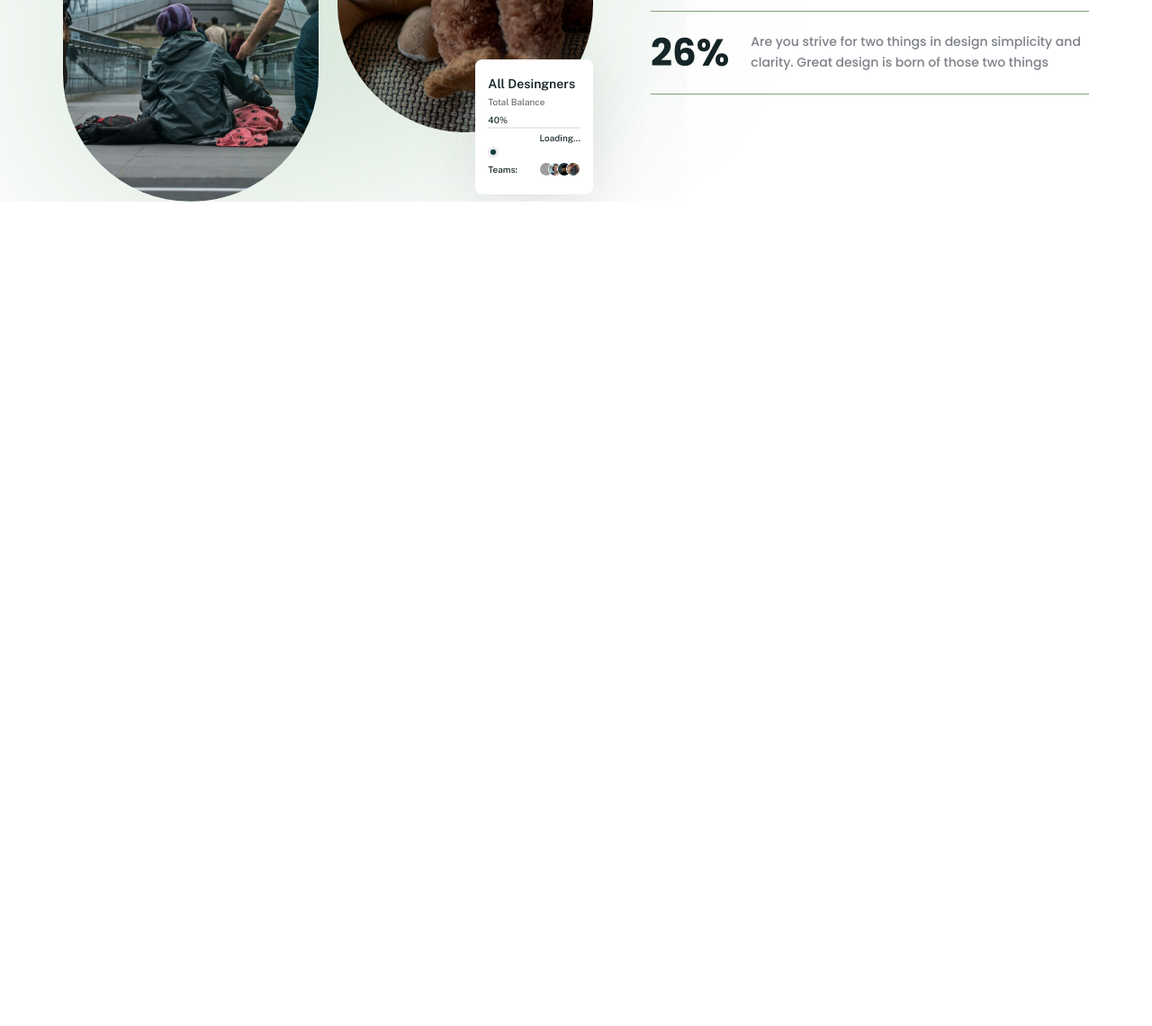
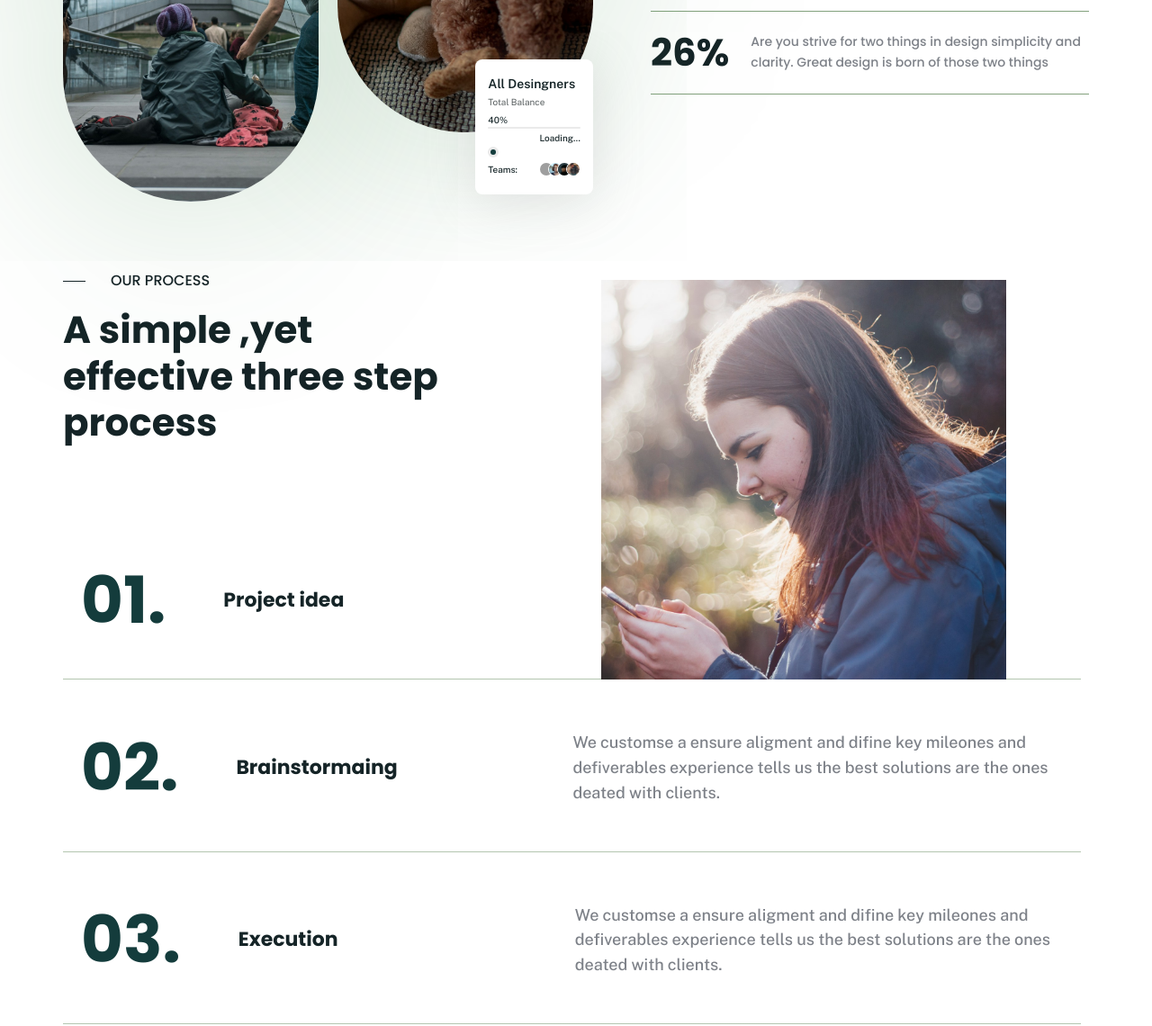
Before and after one commit to anhmtkxtb1998/html-css-6, a plain HTML site: page index.html in a window 1280 px wide. Shown: the part 2251-3391 px from the top of the page at 90% size. Before the commit the page ends 2475 px from the top, so only its background shows below. Drawn offline with nearby package versions, Linux system fonts and the light colour scheme; grey boxes are pictures that could not be loaded; a web font is replaced by a local one.

Commit message:
Completed process part

```diff
--- a/assets/css/style.css
+++ b/assets/css/style.css
@@ -504,7 +504,115 @@ a {
   font-weight: 500;
   line-height: 1.71;
 }
-
+/* Process */
+.process {
+  margin-top: 79px;
+}
+.process__title {
+  position: relative;
+  margin-top: 36px;
+  padding-left: 53px;
+  color: #152427;
+  font-size: 16px;
+  font-weight: 500;
+  line-height: 1.12;
+}
+.process__title::before {
+  content: "";
+  display: block;
+  position: absolute;
+  width: 25px;
+  height: 1px;
+  background: #152427;
+  top: 9px;
+  left: 0;
+}
+.process__heading {
+  margin-top: 20px;
+  color: #152427;
+  width: 471px;
+  font-size: 42px;
+  font-weight: 600;
+  line-height: 1.23; /* 123.81% */
+}
+.process-list {
+  margin-top: 81px;
+  position: relative;
+}
+.process-item__image {
+  display: block;
+  width: 450px;
+  height: 444px;
+  object-fit: cover;
+  position: absolute;
+  z-index: 2;
+  right: 92px;
+  top: -266px;
+}
+.process-item {
+  position: relative;
+  display: flex;
+  align-items: center;
+  padding: 54px 20px;
+  border-radius: 33px;
+  /* background: #e2eddf; */
+}
+.process-item__order {
+  color: #143c3c;
+  font-size: 72px;
+  font-weight: 600;
+}
+.process-item__heading-block {
+  width: 34%;
+  margin-left: 64px;
+}
+.process-item__heading {
+  padding: 15px 0;
+  color: #152427;
+  font-size: 22px;
+  font-weight: 600;
+}
+.process-item__heading-learn {
+  display: none;
+  margin-top: 22px;
+  color: #575d5e;
+  font-size: 18px;
+  font-style: normal;
+  font-weight: 400;
+  text-decoration: underline;
+}
+.process-item__desc {
+  display: block;
+  width: 50%;
+  color: #7d8188;
+  font-family: var(--font-2th);
+  font-size: 18px;
+  font-weight: 500;
+  line-height: 1.55;
+}
+.process-item::after {
+  position: absolute;
+  content: "";
+  display: block;
+  width: 1131px;
+  height: 3px;
+  background: linear-gradient(
+    180deg,
+    #83a17d 4.17%,
+    rgba(131, 161, 125, 0) 36.46%
+  );
+  left: 0;
+  bottom: 0;
+}
+.process-item:hover {
+  background: #e2eddf;
+}
+.process-item:hover .process-item__heading-learn {
+  display: block;
+}
+.process-item:hover::after {
+  background: #fff;
+}
 /* Keyframe */
 @keyframes loading {
   0% {
--- a/index.html
+++ b/index.html
@@ -287,6 +287,48 @@
       </div>
     </section>
     <!-- Process -->
+    <section class="process">
+      <div class="main-content">
+        <div class="process__title">OUR PROCESS</div>
+        <h2 class="process__heading">
+          A simple ,yet effective three step process
+        </h2>
+        <div class="process-list">
+          <img class="process-item__image" src="./assets/img/process-img.jpg" />
+          <div class="process-item process-item--first">
+            <p class="process-item__order">01.</p>
+            <div class="process-item__heading-block">
+              <h3 class="process-item__heading">Project idea</h3>
+              <a href="" class="process-item__heading-learn">Learn more</a>
+            </div>
+          </div>
+          <div class="process-item process-item--second">
+            <p class="process-item__order">02.</p>
+            <div class="process-item__heading-block">
+              <h3 class="process-item__heading">Brainstormaing</h3>
+              <a href="" class="process-item__heading-learn">Learn more</a>
+            </div>
+            <p class="process-item__desc">
+              We customse a ensure aligment and difine key mileones and
+              defiverables experience tells us the best solutions are the ones
+              deated with clients.
+            </p>
+          </div>
+          <div class="process-item process-item--second">
+            <p class="process-item__order">03.</p>
+            <div class="process-item__heading-block">
+              <h3 class="process-item__heading">Execution</h3>
+              <a href="" class="process-item__heading-learn">Learn more</a>
+            </div>
+            <p class="process-item__desc">
+              We customse a ensure aligment and difine key mileones and
+              defiverables experience tells us the best solutions are the ones
+              deated with clients.
+            </p>
+          </div>
+        </div>
+      </div>
+    </section>
     <script src="./main.js"></script>
   </body>
 </html>
```
Also changed, not shown: assets/img/process-img.jpg (added).
